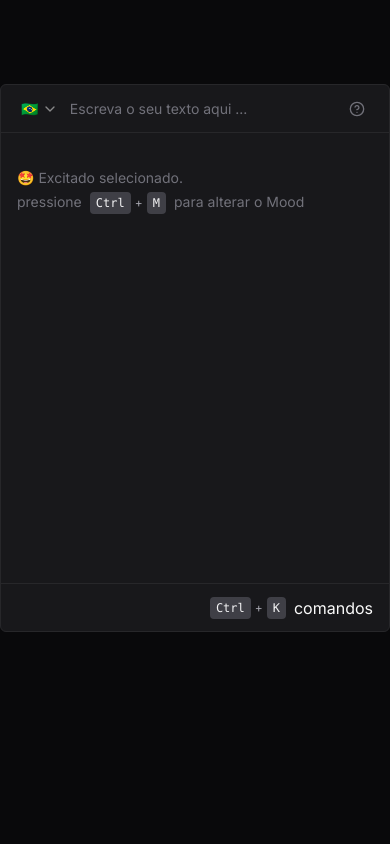
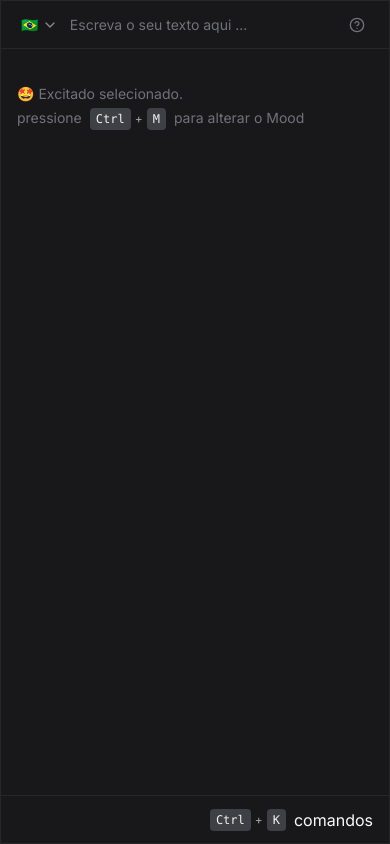
Before and after one commit to MatheusAltrao/altermood, a Next.js app: page / in a window 390 px wide. Built offline with nearby package versions, Linux system fonts and the light colour scheme.

Commit message:
✨ feat(api/openai): Melhora a geração de resposta da API `POST` com formatação de texto e tratamento de erros

```diff
--- a/src/app/api/openai/route.ts
+++ b/src/app/api/openai/route.ts
@@ -28,15 +28,12 @@ export async function POST(request: Request) {
   }
 
   try {
-    /*  const response = await openai.chat.completions.create({
+    const response = await openai.chat.completions.create({
       model: "gpt-4",
       messages: [
         {
           role: "system",
-          content:
-            "Chat você apenas vai pegar o texto recebido e mudar o tom dele. O tom que você vai mudar é o seguinte: " +
-            (findMood?.description || ""), e no idioma " +
-            language,
+          content: ` Chat você apenas vai pegar o texto recebido e mudar para o tom ${findMood.description}, e no idioma ${language},sem uso de emojis e travessuras, e sem repetir o texto original. `,
         },
         { role: "user", content: prompt },
       ],
@@ -45,13 +42,11 @@ export async function POST(request: Request) {
       top_p: 1,
       frequency_penalty: 0,
       presence_penalty: 0,
-    }); */
+    });
 
-    const response =
-      prompt + " - " + findMood.description + ", e no idioma " + language;
-
-    return NextResponse.json(response);
+    const content = response.choices[0].message.content;
+    return NextResponse.json(content ? content.trim() : "");
   } catch (error) {
-    return NextResponse.json({ error: "Failed to generate response" });
+    return NextResponse.json({ error: "Failed to generate response" + error });
   }
 }
--- a/src/app/page.tsx
+++ b/src/app/page.tsx
@@ -2,7 +2,7 @@ import WindowRoute from "@/components/window/widow-routes/window-route";
 
 export default function Home() {
   return (
-    <div className="flex min-h-screen flex-col pt-[10vh]">
+    <div className="flex min-h-screen flex-col lg:pt-[10vh]">
       <WindowRoute />
     </div>
   );
--- a/src/components/window/index.tsx
+++ b/src/components/window/index.tsx
@@ -14,7 +14,7 @@ interface WindowBodyProps {
 
 export default function Window({ children }: WindowProps) {
   return (
-    <div className="bg-zinc-900 w-full max-w-[900px] mx-auto rounded-md border">
+    <div className="bg-zinc-900 h-screen w-full max-w-[900px]  grid grid-rows-[48px_1fr_48px] lg:max-h-[540px] mx-auto lg:rounded-md border">
       {children}
     </div>
   );
@@ -26,7 +26,7 @@ function WindowHeader({ children }: WindowHeaderProps) {
 
 function WindowBody({ children }: WindowBodyProps) {
   return (
-    <div className="h-[450px] overflow-y-auto pr-2">
+    <div className="  overflow-y-auto pr-2">
       <div className="px-4 py-8 space-y-2 ">{children}</div>
     </div>
   );
```
